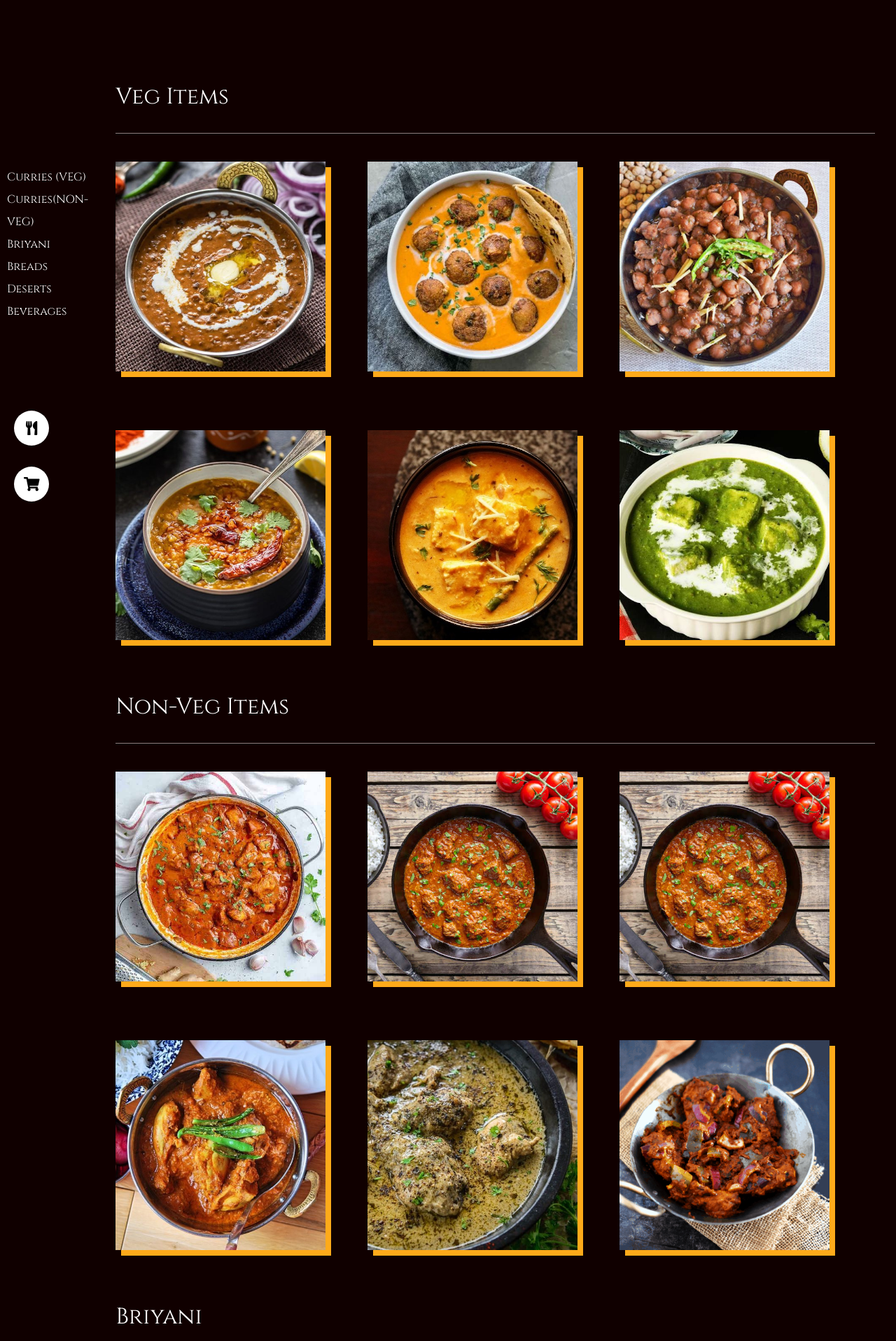
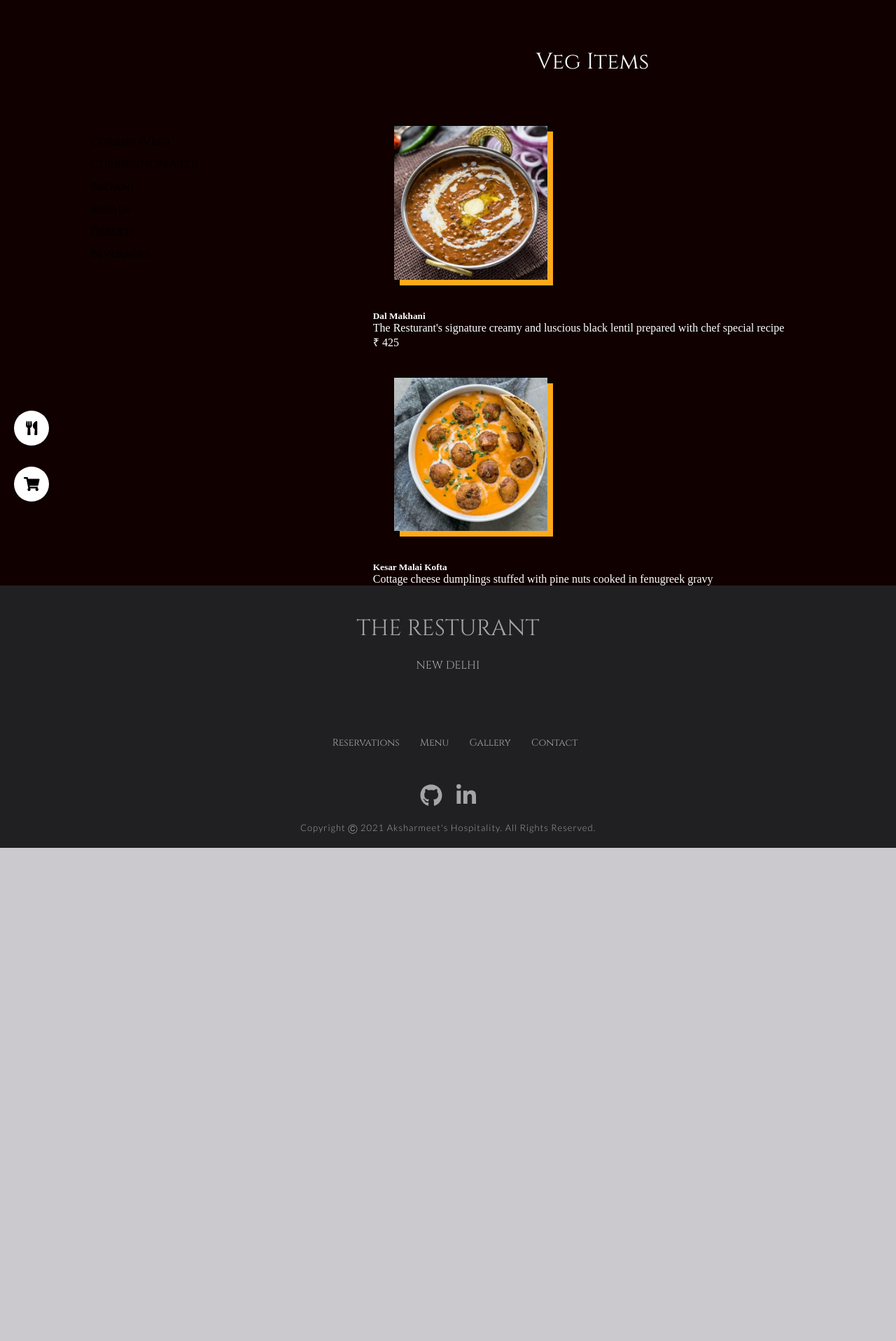
Before and after one commit to Aksharmeet/react-resturant, a React (Create React App) app: page /Menu in a window 1280 px wide. Shown: the part 63-1980 px from the top of the page at 70% size. After the commit the page ends 1275 px from the top, so only its background shows below. Built offline with nearby package versions, Linux system fonts and the light colour scheme; a web font is replaced by a local one.

Commit message:
menu styling updates

```diff
--- a/src/pages/Menu/Menu.js
+++ b/src/pages/Menu/Menu.js
@@ -7,6 +7,7 @@ import { useState } from 'react';
 function Menu() {
     let Veg = IndianMenu.filter((items) => (items.category == "vegMain"));
     let NonVeg = IndianMenu.filter((items) => (items.category == "nonMain"));
+    let Biryani = IndianMenu.filter((items) => (items.category == "biryani"));
     let Breads = IndianMenu.filter((items) => (items.category == "breads"));
     let Deserts = IndianMenu.filter((items) => (items.category == "deserts"));
     let Beverages = IndianMenu.filter((items) => (items.category == "beverages"));
@@ -31,13 +32,13 @@ function Menu() {
         <MenuBody>
 
           <Categories SideMenu={SideMenu}>
-                <ul>
-                <li>Curries (VEG)</li>
-                <li>Curries(NON-VEG)</li>
-                <li>Briyani</li>
-                <li>Breads</li>
-                <li>Deserts</li>
-                <li>Beverages</li>
+                <ul onClick ={OpenClose}>
+                <a href="#veg"><li>Curries (VEG)</li></a>
+                <a href="#nonVeg"><li>Curries(NON-VEG)</li></a>
+                <a href="#biryani"><li>Briyani</li></a>
+                <a href="#breads"><li>Breads</li></a>
+                <a href="#deserts"><li>Deserts</li></a>
+                <a href="#beverages"><li>Beverages</li></a>
                 </ul>
                 <SideMenuWrapper onClick={OpenClose} onMouseOver={() => setMouseMenu(true)} onMouseOut={() =>setMouseMenu(false)}>
                     <FontAwesomeIcon icon={faUtensils} style = {MouseMenu ? {color: "#fff"}:{color:"#000"}} size="lg"/>
@@ -49,30 +50,105 @@ function Menu() {
           <FoodWrapper>
 
 
+
+            <div id="veg">
+            <h4>Veg Items</h4>
+            {Veg.map((item) =>
+                (
                     <VegContainer>
-           <h4>Veg Items</h4><div></div>
-          {Veg.map((item) => <img key={item.img} src={item.img}/>)}
+
+                    <img key={item.img} src={item.img}/>
+                    <h5>{item.title}</h5>
+                    <p>{item.disc}</p>
+                    <p> &#8377; {item.price}</p>
                     </VegContainer>
+                )
+            )}
+            </div>
 
+
+            <div id="nonVeg">
+                 <h4>Non-Veg Items</h4>
+
+                {NonVeg.map((item) =>
+                (
                     <NonVegContainer>
-          <h4>Non-Veg Items</h4><div></div>
-          {NonVeg.map((item) => <img key={item.img} src={item.img}/>)}
+                    <img key={item.img} src={item.img}/>
+                    <h5>{item.title}</h5>
+                    <p>{item.disc}</p>
+                    <p> &#8377; {item.price}</p>
                     </NonVegContainer>
 
-          <BriyaniContainer>
-          <h4>Briyani</h4><div></div>
-          {Breads.map((item) => <img key={item.img} src={item.img}/>)}
-          </BriyaniContainer>
+                )
+                )}
+            </div>
 
+            <div id="biryani">
+                 <h4>Biryani</h4>
+
+                {Biryani.map((item) =>
+                (
+                    <BiryaniContainer>
+                    <img key={item.img} src={item.img}/>
+                    <h5>{item.title}</h5>
+                    <p>{item.disc}</p>
+                    <p> &#8377; {item.price}</p>
+                    </BiryaniContainer>
+
+                )
+                )}
+            </div>
+
+            <div id="breads">
+                 <h4>Breads</h4>
+
+                {Breads.map((item) =>
+                (
+                    <BreadsContainer>
+                    <img key={item.img} src={item.img}/>
+                    <h5>{item.title}</h5>
+                    <p>{item.disc}</p>
+                    <p> &#8377; {item.price}</p>
+                    </BreadsContainer>
+
+                )
+                )}
+            </div>
+
+            <div id="deserts">
+                 <h4>Deserts</h4>
+
+                {Deserts.map((item) =>
+                (
                     <DesertsContainer>
-          <h4>Deserts</h4><div></div>
-          {Deserts.map((item) => <img key={item.img} src={item.img}/>)}
+                    <img key={item.img} src={item.img}/>
+                    <h5>{item.title}</h5>
+                    <p>{item.disc}</p>
+                    <p> &#8377; {item.price}</p>
                     </DesertsContainer>
 
+                )
+                )}
+            </div>
+
+
+
+            <div id="beverages">
+                 <h4>Beverages</h4>
+
+                {Beverages.map((item) =>
+                (
                     <BeveragesContainer>
-          <h4>Beverages</h4><div></div>
-          {Beverages.map((item) => <img key={item.img} src={item.img}/>)}
+                    <img key={item.img} src={item.img}/>
+                    <h5>{item.title}</h5>
+                    <p>{item.disc}</p>
+                    <p> &#8377; {item.price}</p>
                     </BeveragesContainer>
+
+                )
+                )}
+            </div>
+
           </FoodWrapper>
 
 
@@ -84,10 +160,12 @@ const MenuBody = styled.div`
     background-color:#100000;
     color:#fff;
     display:flex;
-    padding-top:150px;
+    padding-top:100px;
 
         h4{
-            margin:30px;
+            padding-top:30px;
+            margin:0px auto 30px auto;
+            text-align:center;
             font-family:cinzel;
             font-size:2rem;
             font-weight:200;
@@ -99,6 +177,10 @@ const MenuBody = styled.div`
             box-shadow: 8px 8px #feaa1a;
             margin:40px 30px;
 
+        };
+        a{
+            color:#000;
+            text-decoration:none;
         }
 
 
@@ -151,6 +233,11 @@ const Categories = styled.div`
         font-size:1rem;
 
     }
+
+    li{
+        cursor:pointer;
+
+    }
     @media (max-width:720px){
         ul{
             position:fixed;
@@ -163,6 +250,7 @@ const Categories = styled.div`
             transform:${props => props.SideMenu ? "translateY(70vw) translateX(-50vw) Scale(0, 0)" : "translateY(0) translateX(0) Scale(1, 1)"};
         }
         li{
+
             border-bottom: 1px solid #0000003e;
             padding:10px 20px;
             transition:all .2s;
@@ -183,6 +271,9 @@ const Categories = styled.div`
     }
 `
 const FoodWrapper = styled.div`
+    height:100vh ;
+    overflow-y: scroll;
+    scroll-behavior: smooth;
 `
 const VegContainer = styled.div`
     div{
@@ -202,13 +293,31 @@ const VegContainer = styled.div`
             width:60%;
             max-width:none;
         }
+`
+
+const NonVegContainer = styled.div`
+
+    div{
+        background-color:#ffffff80;
+        height:1px;
+        margin:auto 30px;
 
 
 
-
+    }
+    @media (max-width:720px){
+        display:flex;
+        flex-direction:column;
+        justify-content:center;
+        align-items:center;
+        flex-wrap:wrap;
+        img{
+            width:60%;
+            max-width:none;
+        }
 `
 
-const NonVegContainer = styled.div`
+const BreadsContainer = styled.div`
     div{
         background-color:#ffffff80;
         height:1px;
@@ -227,8 +336,7 @@ const NonVegContainer = styled.div`
             max-width:none;
         }
 `
-
-const BriyaniContainer = styled.div`
+const BiryaniContainer = styled.div`
     div{
         background-color:#ffffff80;
         height:1px;
@@ -247,7 +355,6 @@ const BriyaniContainer = styled.div`
             max-width:none;
         }
 `
-
 const DesertsContainer = styled.div`
     div{
         background-color:#ffffff80;
```
Lines whose indentation alone changed are shown as unchanged.
